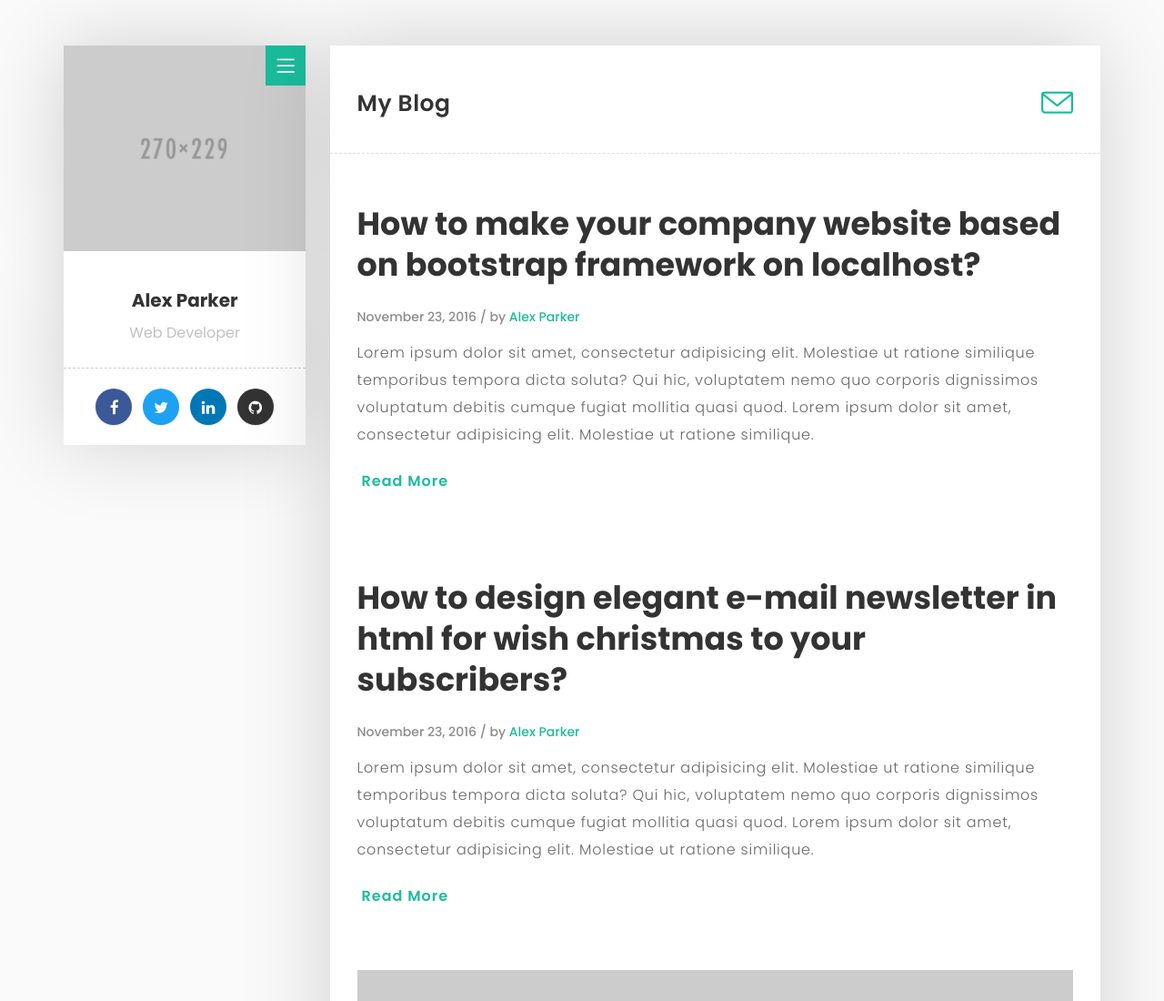
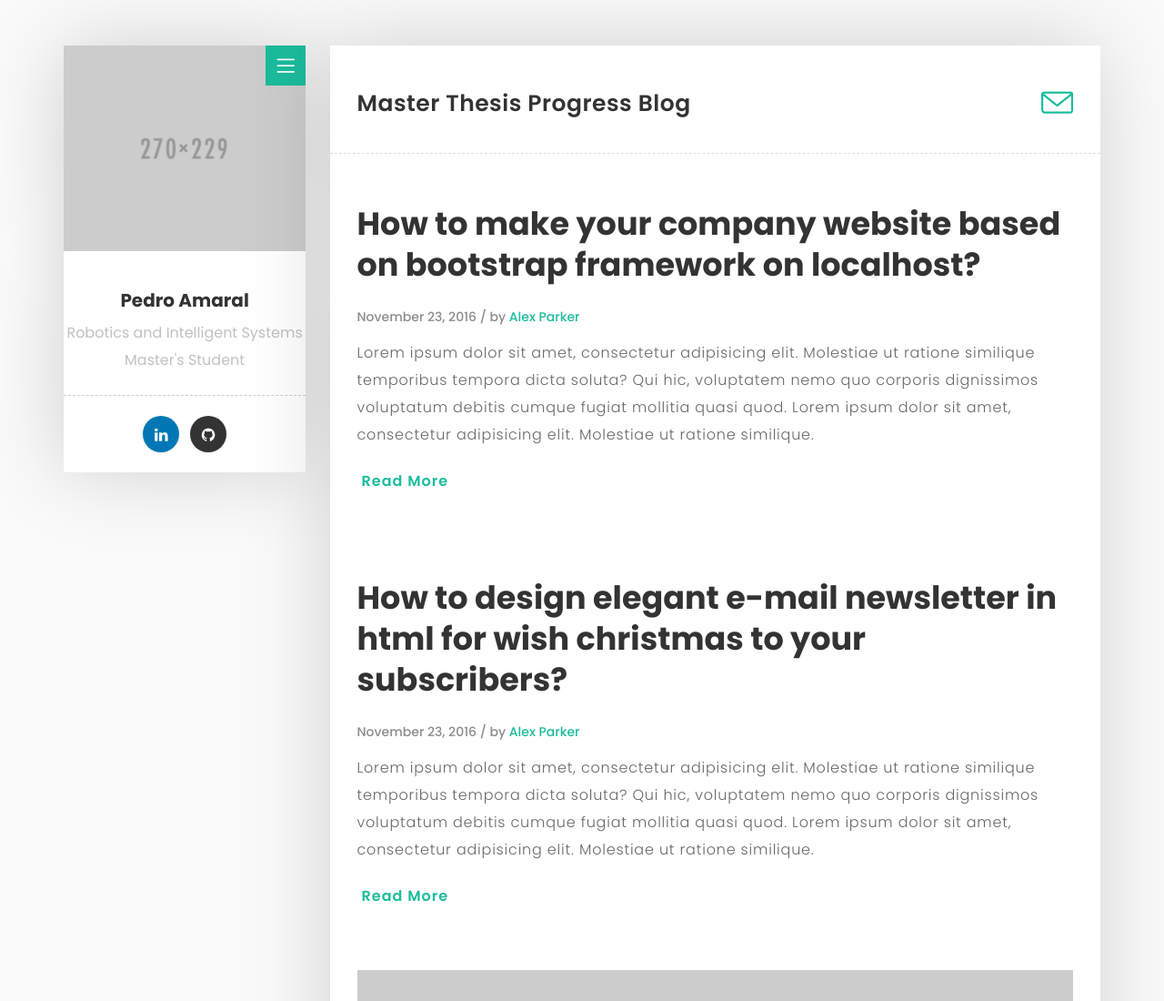
Before and after one commit to pedromiglou/MRSI_Thesis_Blog, a plain HTML site: page index.html in a window 1280 px wide. Shown: the top 1100 px of the page at 91% size. Drawn offline with Linux system fonts and the light colour scheme.

Commit message:
small customizations

```diff
--- a/index.html
+++ b/index.html
@@ -16,7 +16,7 @@
     <meta name="robots" content="index,follow">
 
 
-    <title>DevBlog - Personal Blog Template</title>
+    <title>Thesis Progress Blog</title>
 
     <!-- Favicon -->
     <link rel="shortcut icon" href="images/favicon/favicon.ico">
@@ -81,13 +81,11 @@
                       <div class="my-detail">
 
                         <div class="white-spacing">
-                            <h1>Alex Parker</h1>
-                            <span>Web Developer</span>
+                            <h1>Pedro Amaral</h1>
+                            <span>Robotics and Intelligent Systems Master's Student</span>
                         </div>
 
                        <ul class="social-icon">
-                         <li><a href="#" target="_blank" class="facebook"><i class="fa fa-facebook"></i></a></li>
-                         <li><a href="#" target="_blank" class="twitter"><i class="fa fa-twitter"></i></a></li>
                          <li><a href="#" target="_blank" class="linkedin"><i class="fa fa-linkedin"></i></a></li>
                          <li><a href="#" target="_blank" class="github"><i class="fa fa-github"></i></a></li>
                         </ul>
@@ -108,7 +106,7 @@
 
 
                             <div class="sub-title">
-                           		<h2>My Blog</h2>
+                           		<h2>Master Thesis Progress Blog</h2>
                                 <a href="contact.html"><i class="icon-envelope"></i></a>
                              </div>
 
```
